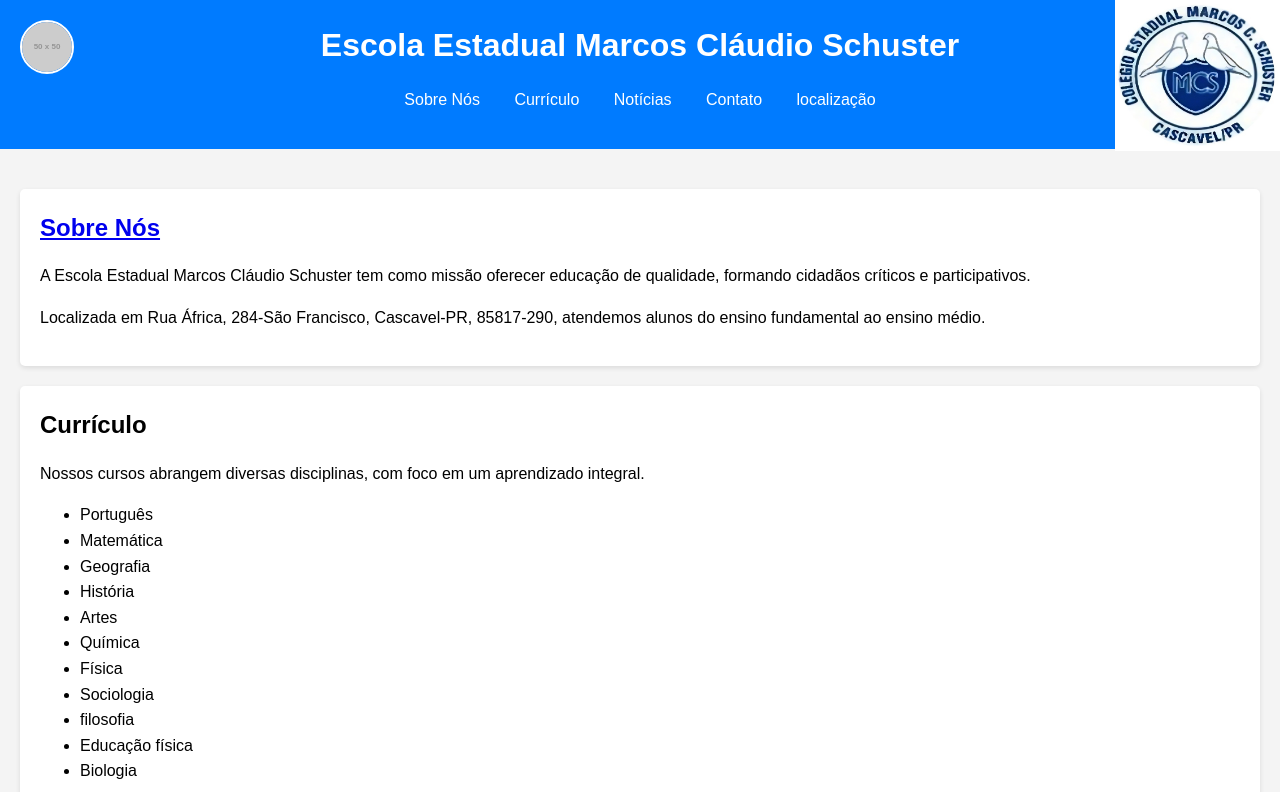
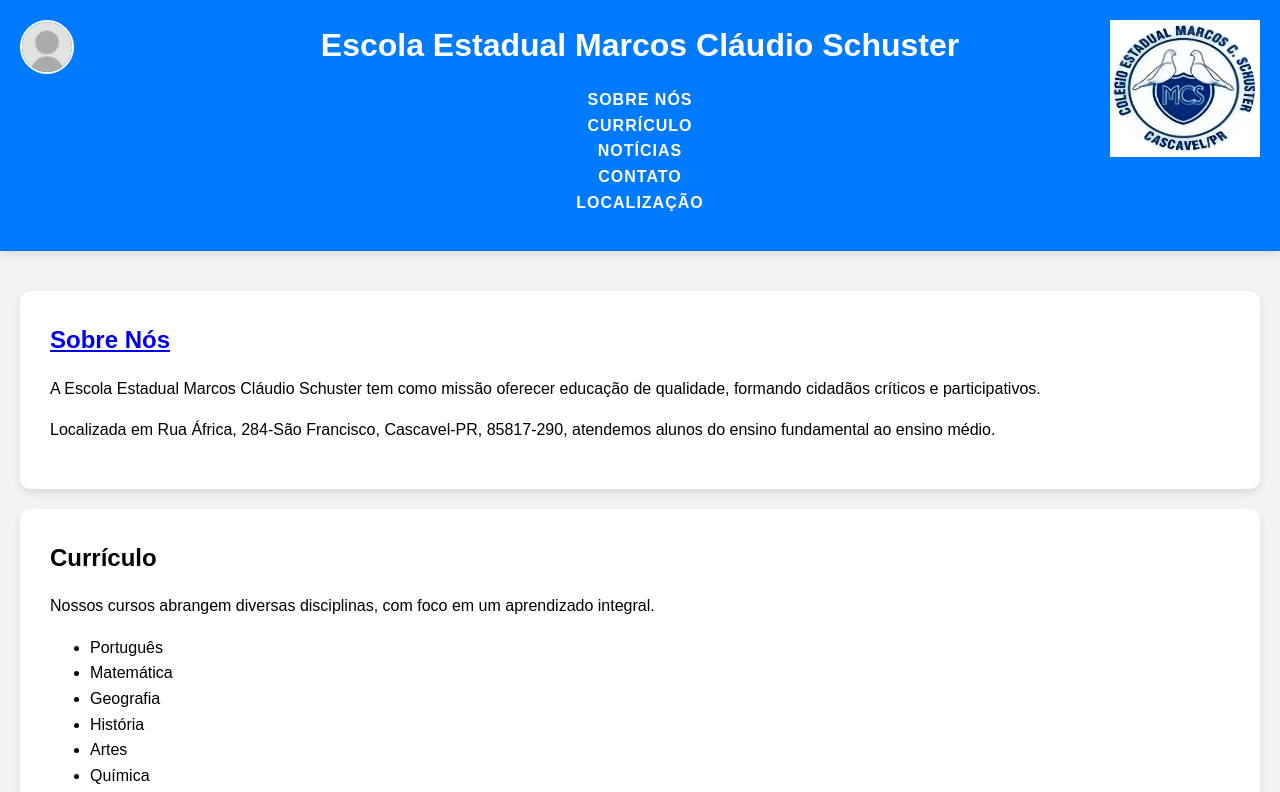
Before and after one commit to cristionel-messialdo/schuster-site, a plain HTML site: page index.html in a window 1280 px wide. Shown: the top 792 px of the page. Drawn offline with Linux system fonts and the light colour scheme; placeholder pictures from the web are drawn by us.

Commit message:
Add files via upload

```diff
--- a/index.html
+++ b/index.html
@@ -4,6 +4,7 @@
     <meta charset="UTF-8">
     <meta name="viewport" content="width=device-width, initial-scale=1.0">
     <link rel="stylesheet" href="style.css">
+    <link href="https://fonts.googleapis.com/css2?family=Roboto:wght@400;500;600&display=swap" rel="stylesheet">
     <title>Escola Estadual Marcos Cláudio Schuster</title>
 </head>
 <body>
@@ -25,7 +26,7 @@
 
 <!-- Bolinha de Perfil -->
 <div class="profile">
-    <img src="https://via.placeholder.com/50" alt="Perfil" class="profile-pic">
+    <img src="foto.jpg" alt="Perfil" class="profile-pic">
     <div class="profile-dropdown">
         <ul>
             <li><strong>Aluno: João Silva</strong></li>
--- a/script.js
+++ b/script.js
@@ -7,14 +7,13 @@ profileButton.addEventListener('click', function(event) {
     // Impede que o clique na bolinha feche o menu imediatamente
     event.stopPropagation();
 
-    // Alterna a classe 'show' para exibir ou ocultar o menu
+    // Alterna a classe 'show' para exibir ou ocultar o menu com animação
     dropdownMenu.classList.toggle('show');
 });
 
 // Fecha o menu dropdown se o usuário clicar fora da bolinha ou do menu
 document.addEventListener('click', function(event) {
-    // Verifica se o clique foi fora da bolinha ou do menu dropdown
     if (!profileButton.contains(event.target) && !dropdownMenu.contains(event.target)) {
-        dropdownMenu.classList.remove('show'); // Remove a classe 'show' para ocultar o menu
+        dropdownMenu.classList.remove('show');
     }
 });
--- a/style.css
+++ b/style.css
@@ -1,5 +1,5 @@
 body {
-    font-family: Arial, sans-serif;
+    font-family: 'roboto', sans-serif;
     margin: 0;
     padding: 0;
     line-height: 1.6;
@@ -7,26 +7,47 @@ body {
 }
 
 header {
-    background: #007BFF;
+    background: linear-gradient(135deg, #007BFF, #0056b3); /* Gradiente suave */
     color: #fff;
-    padding: 20px 0;
+    padding: 40px 0;
     text-align: center;
+    position: relative;
+    box-shadow: 0 4px 10px rgba(0, 0, 0, 0.1);
 }
+
+.schuster {
+    position: absolute;
+    top: 20px;
+    right: 20px;
+    width: 150px;
+    height: auto;
+    transition: transform 0.3s ease;
+}
+
+.schuster:hover {
+    transform: scale(1.1); /* Animação de zoom ao passar o mouse */
+}
+
 
 nav ul {
     list-style: none;
     padding: 0;
 }
 
-nav ul li {
-    display: inline;
-    margin: 0 15px;
-}
-
 nav ul li a {
     color: #fff;
     text-decoration: none;
+    font-weight: 600;
+    text-transform: uppercase;
+    letter-spacing: 1px;
+    transition: color 0.3s ease, transform 0.3s ease;
 }
+
+nav ul li a:hover {
+    color: #ffcc00; /* Cor de hover */
+    transform: translateY(-2px); /* Efeito de levitar */
+}
+
 
 h1, h2 {
     margin: 0;
@@ -58,13 +79,7 @@ footer {
     width: 100%;
 }
 
-.schuster{
-    position:absolute;
-    top: 0;
-    right: 0;
-    width: 165px;
-    height: auto;
-}
+
 /* Estilos gerais do body */
 body {
     font-family: Arial, sans-serif;
@@ -94,6 +109,20 @@ header {
     z-index: 100; /* Garante que a bolinha fique em cima do conteúdo */
 }
 
+section {
+    background: #fff;
+    margin: 20px 0;
+    padding: 30px;
+    border-radius: 10px;
+    box-shadow: 0 4px 10px rgba(0, 0, 0, 0.1);
+    transition: transform 0.3s ease, box-shadow 0.3s ease;
+}
+
+section:hover {
+    transform: translateY(-5px);
+    box-shadow: 0 6px 15px rgba(0, 0, 0, 0.15);
+}
+
 .profile-pic {
     border-radius: 50%;
     width: 50px;
@@ -101,18 +130,20 @@ header {
     border: 2px solid #fff;
 }
 
-/* Menu dropdown oculto por padrão */
 .profile-dropdown {
-    display: none; /* Inicialmente o menu estará oculto */
+    display: none;
     position: absolute;
-    top: 60px;  /* Distância do topo da bolinha de perfil */
+    top: 60px;
     left: 0;
     background-color: #fff;
     border-radius: 5px;
-    box-shadow: 0 2px 5px rgba(0, 0, 0, 0.1);
+    box-shadow: 0 4px 10px rgba(0, 0, 0, 0.2);
     width: 200px;
     padding: 10px 0;
-    z-index: 99; /* Garante que o menu fique em cima do conteúdo */
+    z-index: 99;
+    opacity: 0;
+    visibility: hidden;
+    transition: opacity 0.3s ease, visibility 0.3s ease;
 }
 /* Estilos da bolinha de perfil */
 .profile {
@@ -131,6 +162,10 @@ header {
     width: 50px;
     height: 50px;
     border: 2px solid #fff;
+}
+
+.profile-pic:hover {
+    transform: rotate(360deg); /* Efeito de rotação ao passar o mouse */
 }
 
 /* Menu dropdown oculto por padrão */
@@ -175,9 +210,10 @@ header {
     font-weight: bold;
 }
 
-/* Nova classe que vai controlar a visibilidade do menu */
 .profile-dropdown.show {
     display: block;
+    opacity: 1;
+    visibility: visible;
 }
 
 /* Estilos para o menu dropdown */
```
